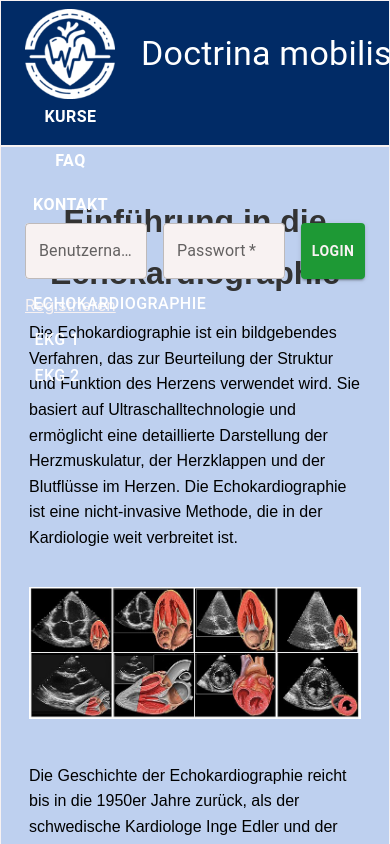
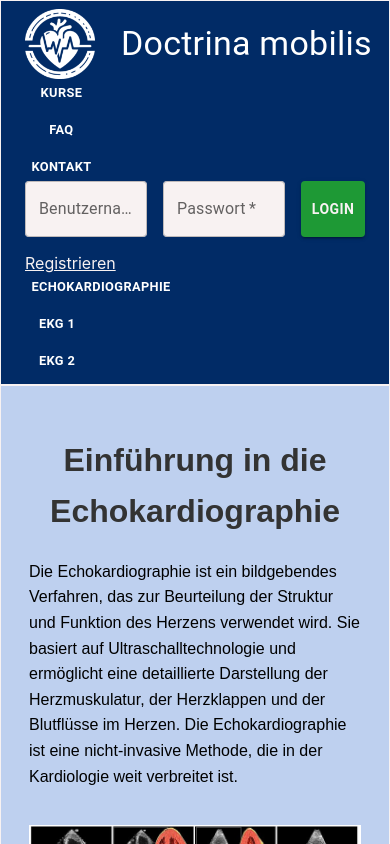
Before and after one commit to DoctrinaMobilis/website, a React (Create React App) app in the folder doctrina-mobilis-client/: page / in a window 390 px wide. Shown: the top 844 px of the page. Built offline with nearby package versions, Linux system fonts and the light colour scheme; no server answers.

Commit message:
header changes responsive_02

```diff
--- a/doctrina-mobilis-client/src/Header.css
+++ b/doctrina-mobilis-client/src/Header.css
@@ -2,23 +2,14 @@
   display: flex;
   flex-direction: column;
   padding: 0 1em;
-  min-height: 90px;
-  max-height: 128px;
-  height: auto;
+  min-height: 90px; /* Adjusted height to fit both header sections */
 }
 
-.upper-header {
+.upper-header, .lower-header {
   display: flex;
   justify-content: space-between;
   align-items: center;
   width: 100%;
-}
-
-.lower-header {
-  display: flex;
-  justify-content: center;
-  width: 100%;
-  height: 50px;
 }
 
 .left-section {
@@ -28,19 +19,19 @@
 }
 
 .logo-image {
-  max-width: 90px;
-  max-height: 90px;
+  max-width: 70px;
+  max-height: 70px;
   margin-right: 10px;
   filter: brightness(0) invert(1);
 }
 
 .title {
   flex-grow: 1;
-  font-size: calc(10px + 2vmin);
+  font-size: 1.5em; /* Adjusted for responsive scaling */
   white-space: nowrap;
 }
 
-.center-section {
+.center-section, .lower-header {
   display: flex;
   justify-content: center;
   align-items: center;
@@ -48,8 +39,9 @@
   flex-grow: 1;
 }
 
-.center-section .MuiButton-root {
-  font-size: 1.2em;
+.center-section .MuiButton-root,
+.lower-header .MuiButton-root {
+  font-size: 1em;
   padding: 0.5em 1em;
   font-weight: bold;
   white-space: nowrap;
@@ -62,66 +54,56 @@
   gap: 1em;
 }
 
-.right-section a {
-  color: var(--custom-white);
-}
-
-.user-section {
-  display: flex;
-  align-items: center;
-  gap: 1em;
-}
-
-.user-section Button {
-  font-weight: bold;
-  background-color: var(--accept-color) !important;
-}
-
 .profile-pic {
-  width: 80px;
-  height: 80px;
-  border-radius: 40%;
+  width: 50px;
+  height: 50px;
+  border-radius: 25px;
   object-fit: cover;
 }
 
-.lower-header .MuiButton-root {
-  font-size: 1.2em;
-  padding: 0.5em 1em;
-}
-
-@media (max-width: 600px) {
-  .toolbar {
-    min-height: 64px;
+@media (max-width: 900px) {
+  .title {
+    font-size: 1.2em;
   }
 
-  .upper-header {
-    flex-direction: column;
-    align-items: flex-start;
-  }
-
-  .center-section {
-    flex-direction: column;
-    gap: 0.5em;
-  }
-
-  .right-section {
-    flex-direction: column;
-    align-items: flex-start;
-  }
-
-  .lower-header {
-    flex-direction: column;
-    align-items: flex-start;
+  .center-section .MuiButton-root,
+  .lower-header .MuiButton-root {
+    font-size: 0.9em;
   }
 
   .profile-pic {
     width: 40px;
     height: 40px;
   }
+}
+
+@media (max-width: 600px) {
+  .toolbar {
+    padding: 0 0.5em;
+  }
+
+  .upper-header, .lower-header {
+    flex-direction: column;
+    align-items: flex-start;
+  }
+
+  .title {
+    font-size: 1em;
+  }
+
+  .center-section, .lower-header {
+    flex-direction: column;
+    gap: 0.5em;
+  }
 
   .center-section .MuiButton-root,
   .lower-header .MuiButton-root {
-    font-size: 1em;
+    font-size: 0.8em;
     padding: 0.25em 0.5em;
   }
+
+  .profile-pic {
+    width: 30px;
+    height: 30px;
+  }
 }
```
